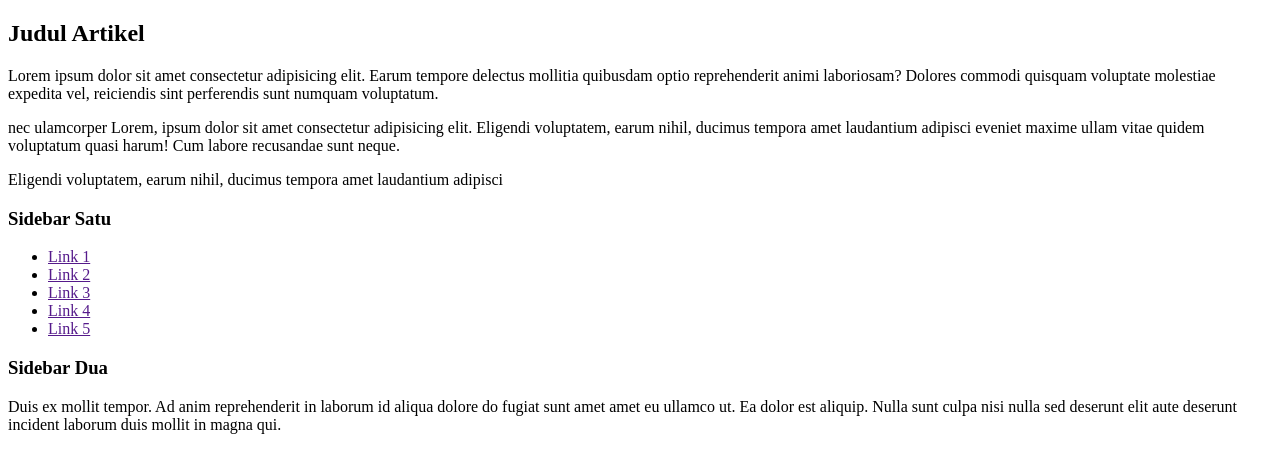
After one commit to saalsabl/dasarWeb, a PHP site: page /flexbox.html in a window 1280 px wide. The commit adds this page. Shown: the top 473 px of the page. Run offline with PHP 8.4, Linux system fonts and the light colour scheme.

Commit message:
perbaikan

```diff
--- /dev/null
+++ b/flexbox.html
@@ -0,0 +1,44 @@
+<!DOCTYPE html>
+<html>
+<head>
+    <title>Latihan FlexBox</title>
+</head>
+<body>
+    <!--Latihan 1 - Kolom-->
+    <div class="container-satu">
+        <div class="kolom-utama">
+            <h2>Judul Artikel</h2>
+            <p>Lorem ipsum dolor sit amet consectetur adipisicing elit.
+                Earum tempore delectus mollitia quibusdam optio reprehenderit animi laboriosam?
+                Dolores commodi quisquam voluptate molestiae expedita vel,
+                reiciendis sint perferendis sunt numquam voluptatum.
+            </p>
+            <p>nec ulamcorper Lorem, ipsum dolor sit amet consectetur adipisicing elit.
+                Eligendi voluptatem, earum nihil, ducimus tempora amet laudantium adipisci
+                eveniet maxime ullam vitae quidem voluptatum quasi harum!
+                Cum labore recusandae sunt neque.
+            </p>
+            <p>Eligendi voluptatem, earum nihil, ducimus tempora amet laudantium adipisci </p>
+        </div>
+
+        <div class="sidebar-satu">
+            <h3>Sidebar Satu</h3>
+            <ul>
+                <li><a href="">Link 1</a></li>
+                <li><a href="">Link 2</a></li>
+                <li><a href="">Link 3</a></li>
+                <li><a href="">Link 4</a></li>
+                <li><a href="">Link 5</a></li>
+            </ul>
+        </div>
+
+        <div class="sidebar-dua">
+            <h3>Sidebar Dua</h3>
+            <p>Duis ex mollit tempor. Ad anim reprehenderit in laborum id aliqua dolore do fugiat sunt amet amet eu ullamco ut. Ea
+            dolor est aliquip. Nulla sunt culpa nisi nulla sed deserunt elit aute deserunt incident laborum duis mollit in magna qui.
+            </p>
+        </div>
+
+    </div>
+</body>
+</html>
--- a/layoutingCSS.html
+++ b/layoutingCSS.html
@@ -5,13 +5,13 @@
     <style>
         a {
             background-color: pink;
+        }
         .main {
             width: 600px;
             background-color: lightgreen;
         }
         .main h2 {
             background-color: pink;
-            }
         }
     </style>
 </head>
--- a/style.css
+++ b/style.css
@@ -2,7 +2,10 @@
     width: 200px;
     height: 200px;
     background-color: lightgreen;
-    margin-top: 100px;
+    margin-left: 100px;
+    margin-top: 30px;
+    margin-bottom: 150px;
+    margin-right: 50px;
 }
 
 .dua {
```
Also changed, not shown: style2.css (added, +20 -0 lines). Lines whose indentation alone changed are shown as unchanged.
